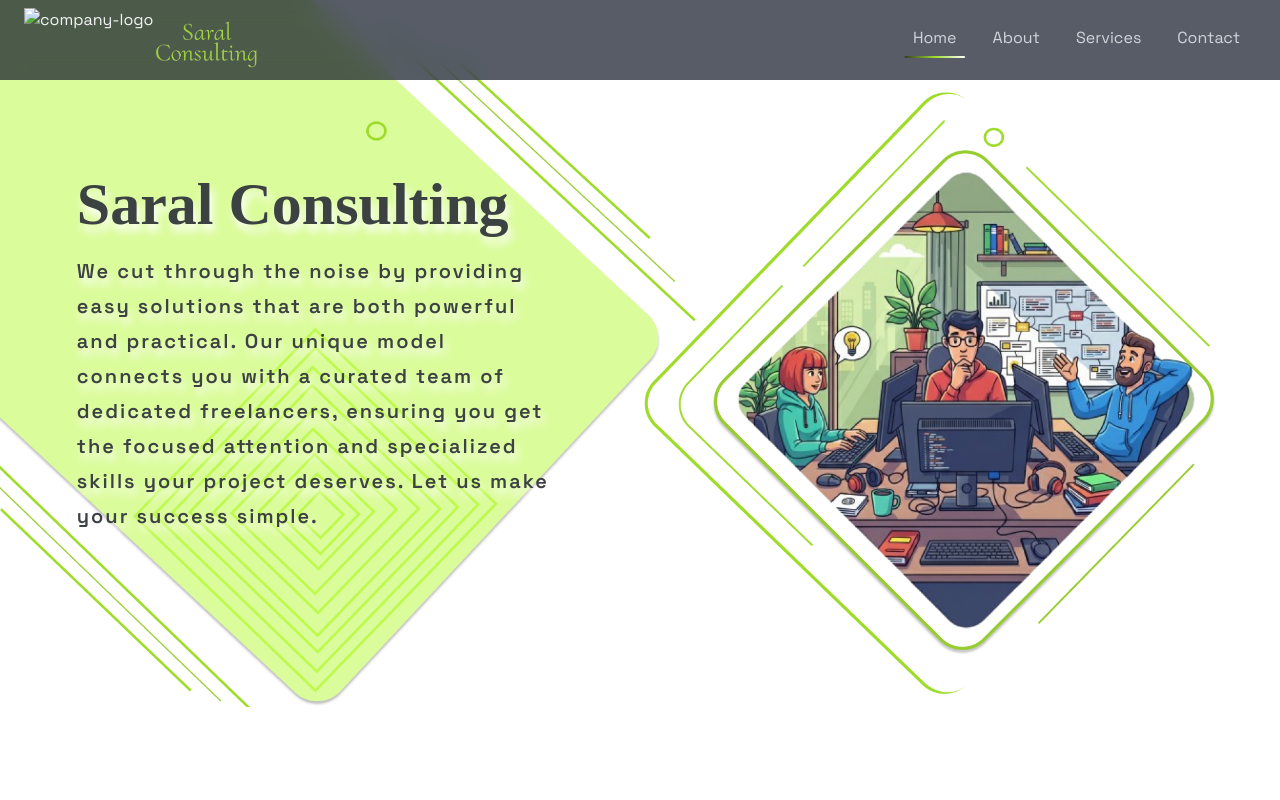
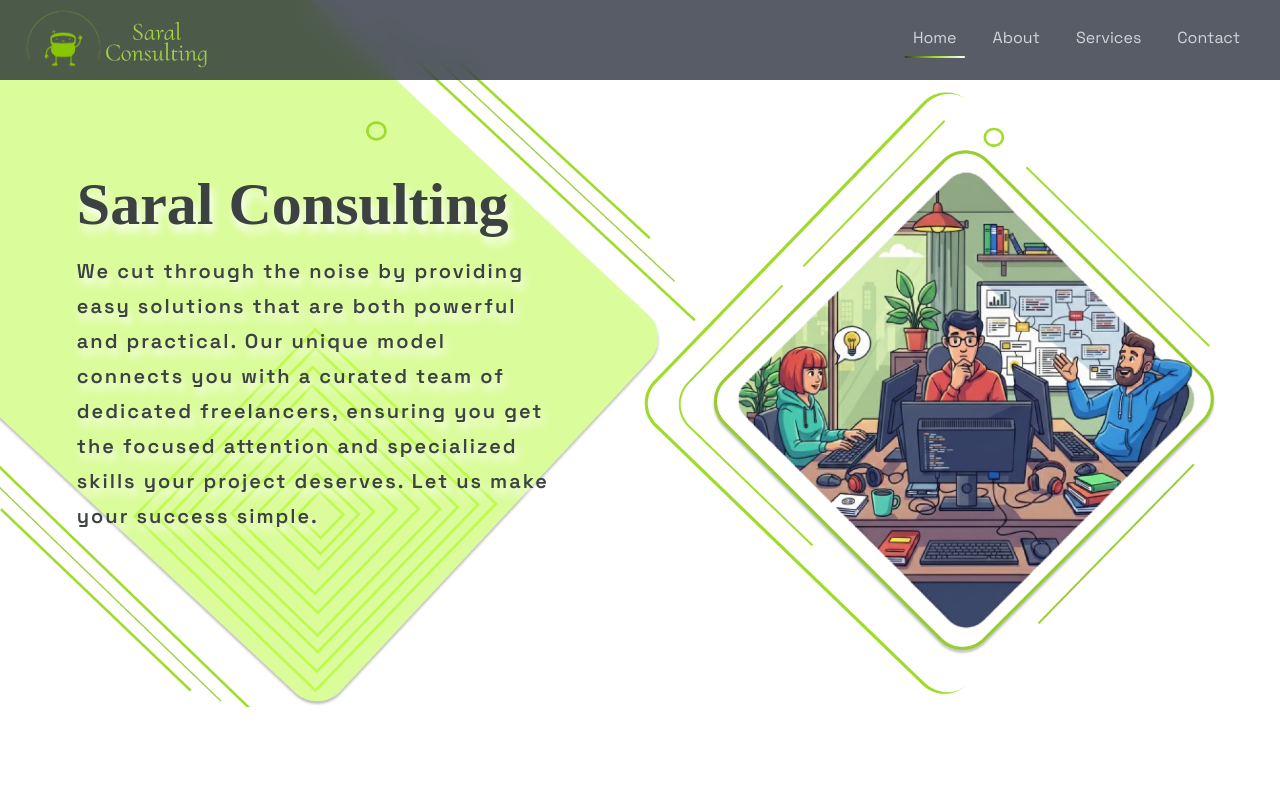
Before and after one commit to frappe-consultant/website, a plain HTML site: page index.html in a window 1280 px wide. Shown: the top 800 px of the page. Drawn offline with nearby package versions, Linux system fonts and the light colour scheme; files whose address does not match are found by name.

Commit message:
image path setting for company logo

```diff
--- a/index.html
+++ b/index.html
@@ -17,7 +17,7 @@
                 <!-- Logo -->
                 <div class="flex items-center">
                     <div class="relative flex justify-center items-center mr-2">
-                        <img id="logo-img" src="../../../public/assets/images/saral-consulting-withoutName.png" alt="company-logo">
+                        <img id="logo-img" src="scr/saral-consulting-withoutName.png" alt="company-logo">
                         <img id="logo-name" src="../../../public/assets/images/saral-consulting-name.png" alt="company_name">
                     </div>
                 </div>
```
